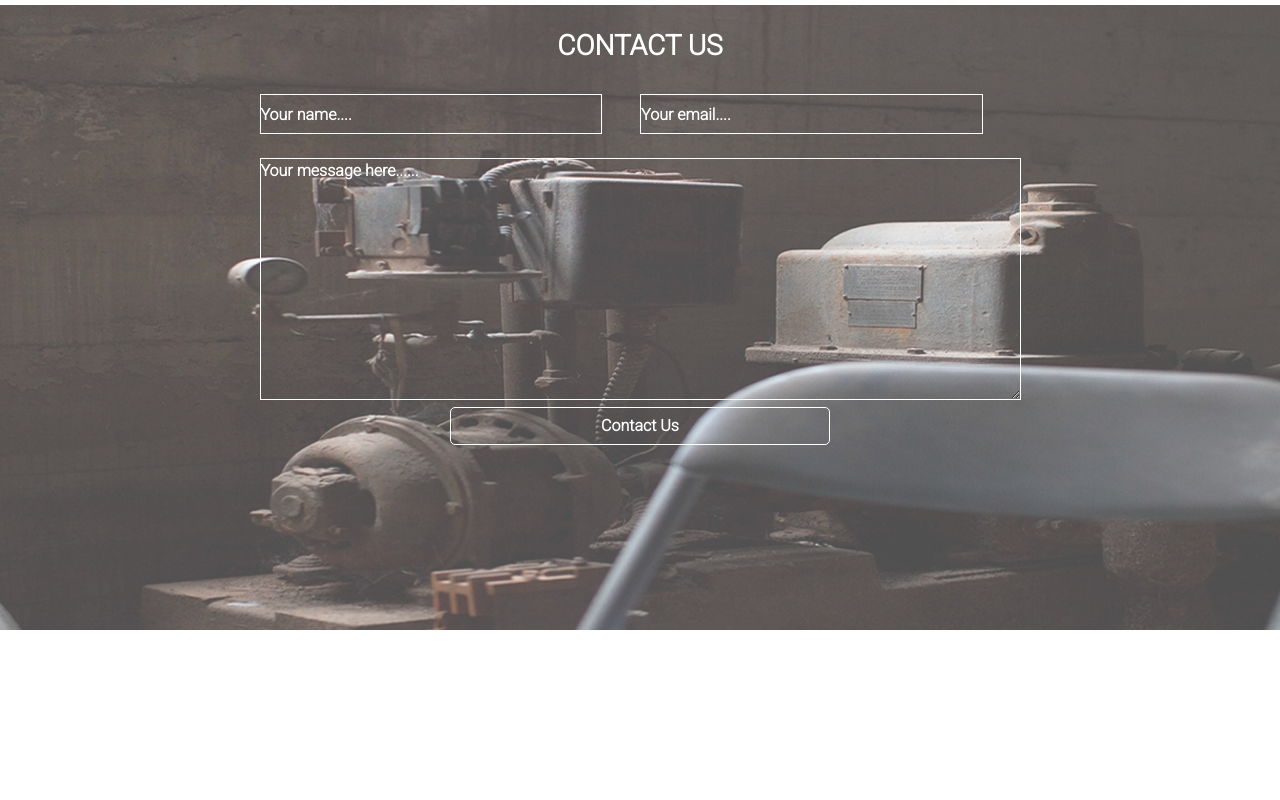
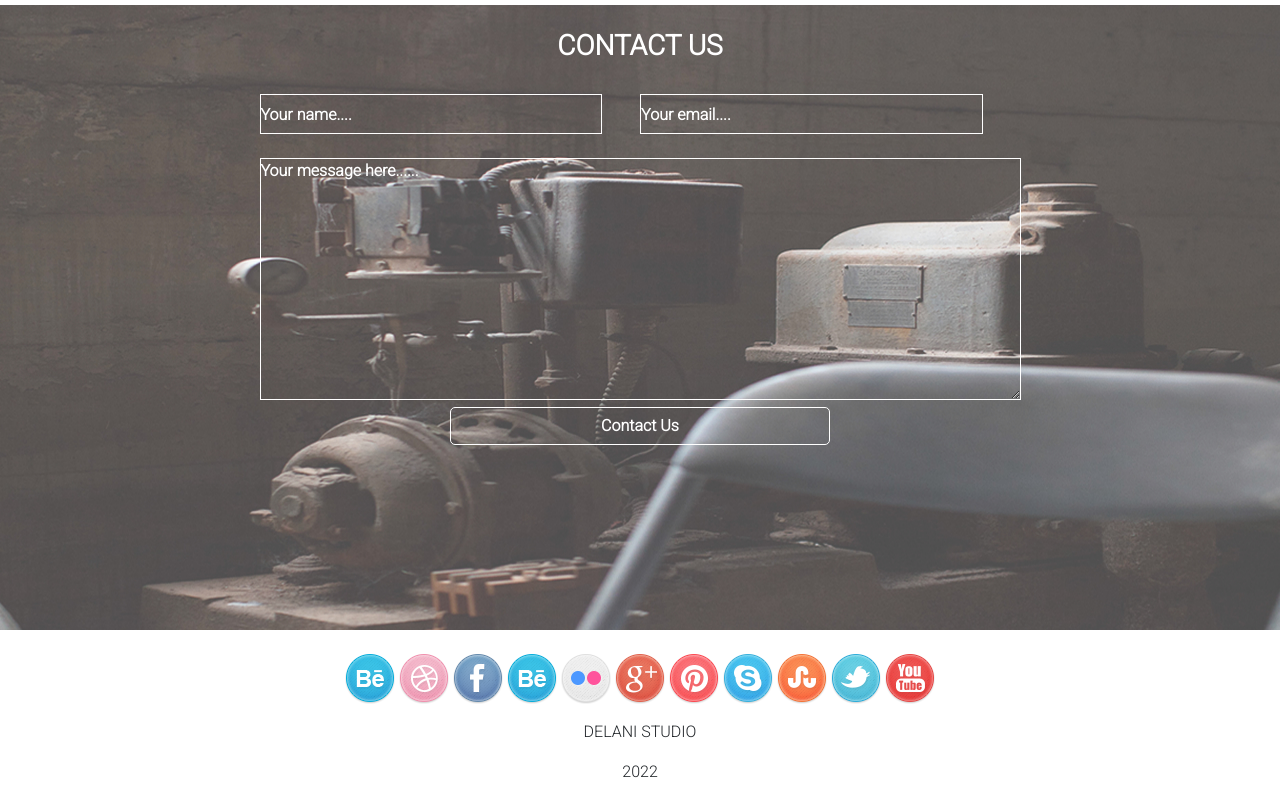
Before and after one commit to Reuben-Kipkemboi/Delani-Studio, a plain HTML site: page index.html in a window 1280 px wide. Shown: the part 2570-3370 px from the top of the page. Before the commit the page ends 3200 px from the top, so only its background shows below. Drawn offline with nearby package versions, Linux system fonts and the light colour scheme; a web font is replaced by a local one.

Commit message:
st:footer - optimized footer styling and icons positioned

```diff
--- a/index.html
+++ b/index.html
@@ -154,6 +154,31 @@
             </form>
         </section>
 
+        <footer>
+            <div class="container">
+                <div class="row">
+                    <div class="col-md-12 mt-4 text-center">
+                        <img src="./IMAGES/social-icons/behance.png" alt="Behance">
+                        <img src="./IMAGES/social-icons/dribble.png" alt="dribble">
+                        <img src="./IMAGES/social-icons/facebook.png" alt="facebook">
+                        <img src="./IMAGES/social-icons/behance.png" alt="Behance">
+                        <img src="./IMAGES/social-icons/flickr.png" alt="Flickr">
+                        <img src="./IMAGES/social-icons/g_plus.png" alt="g_plus">
+                        <img src="./IMAGES/social-icons/pinterest.png" alt="pinterest">
+                        <img src="./IMAGES/social-icons/skype.png" alt="Skype">
+                        <img src="./IMAGES/social-icons/stumble_upon.png" alt="Stumble">
+                        <img src="./IMAGES/social-icons/twitter.png" alt="Twitter">
+                        <img src="./IMAGES/social-icons/you_tube.png" alt="Youtube">
+
+
+
+                    </div>
+                    <p class=" text-center mt-3 text-uppercase">Delani Studio</p>
+                    <p class="text-center">2022</p>
+                </div>
+            </div>
+        </footer>
+
 
     </main>
     <!-- bootstrap javascript -->
```
